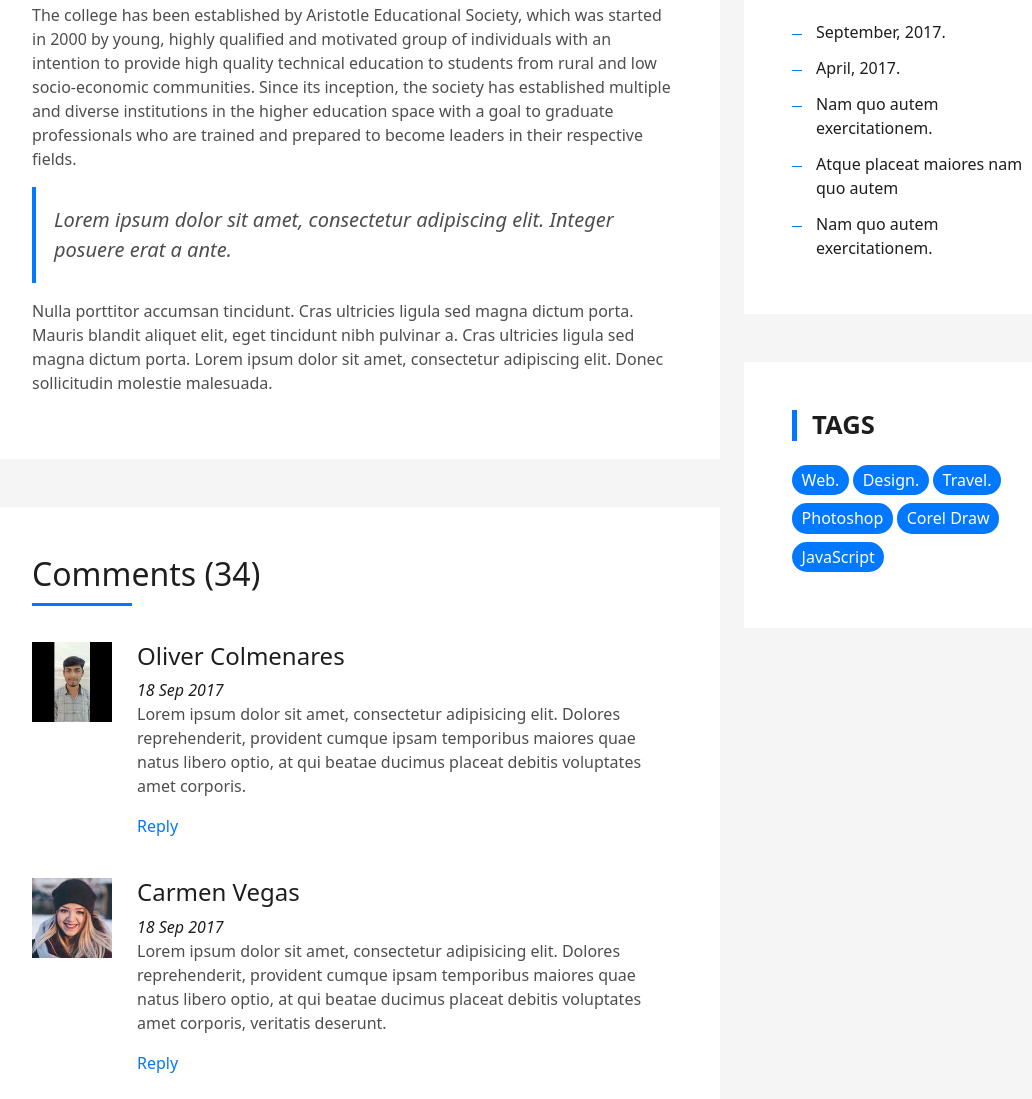
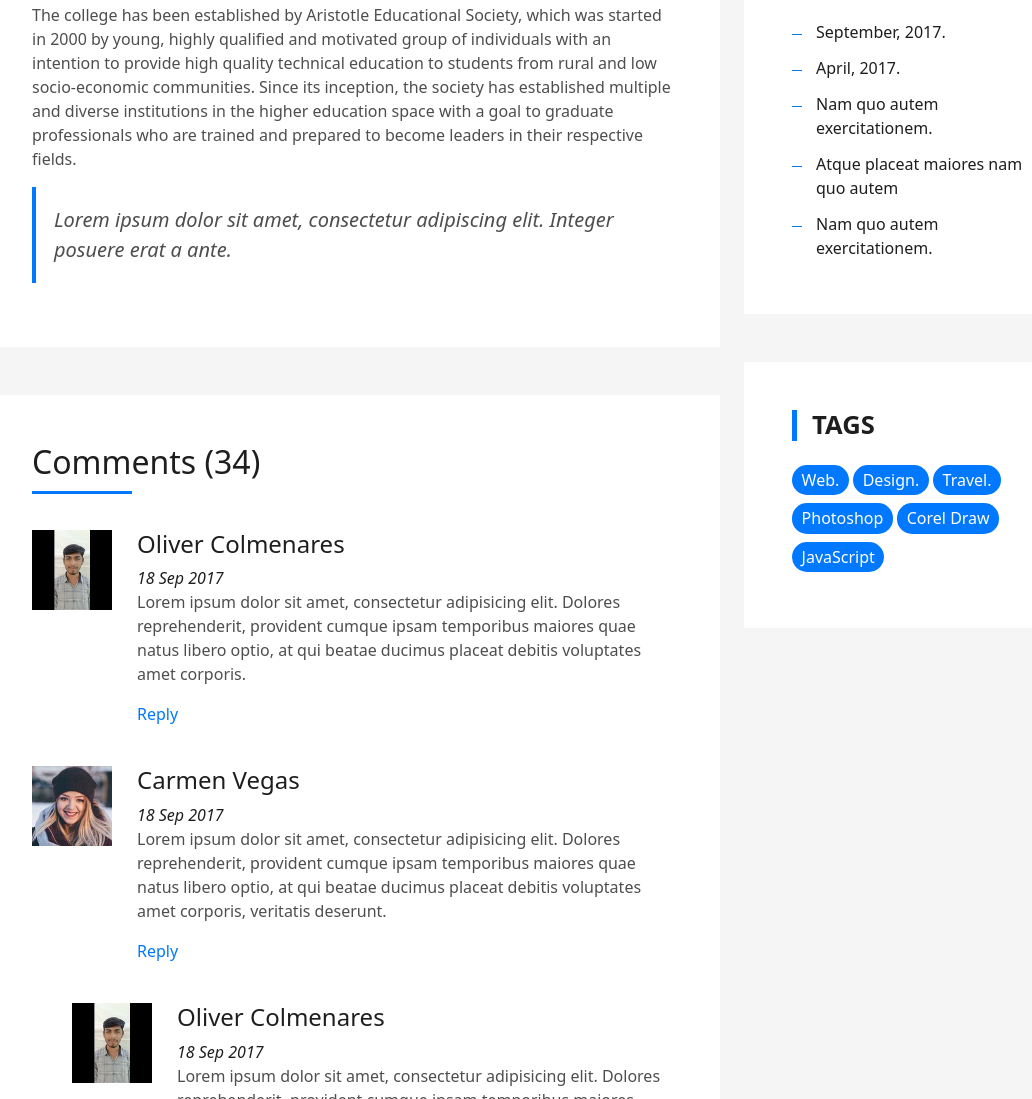
Before and after one commit to Bharath123k/profile-2, a plain HTML site: page blog-single.html in a window 1280 px wide. Shown: the part 1214-2313 px from the top of the page, without its empty margins (98-1130 px from the left). Drawn offline with Linux system fonts and the light colour scheme.

Commit message:
Update blog-single.html

```diff
--- a/blog-single.html
+++ b/blog-single.html
@@ -142,10 +142,7 @@
                   <p class="mb-0">Lorem ipsum dolor sit amet, consectetur adipiscing elit. Integer posuere erat a ante.</p>
                 </blockquote>
                 <p>
-                  Nulla porttitor accumsan tincidunt. Cras ultricies ligula sed magna dictum porta. Mauris blandit
-                  aliquet elit, eget tincidunt
-                  nibh pulvinar a. Cras ultricies ligula sed magna dictum porta. Lorem ipsum dolor sit amet,
-                  consectetur adipiscing elit. Donec sollicitudin molestie malesuada.
+
                 </p>
               </div>
             </div>
```
